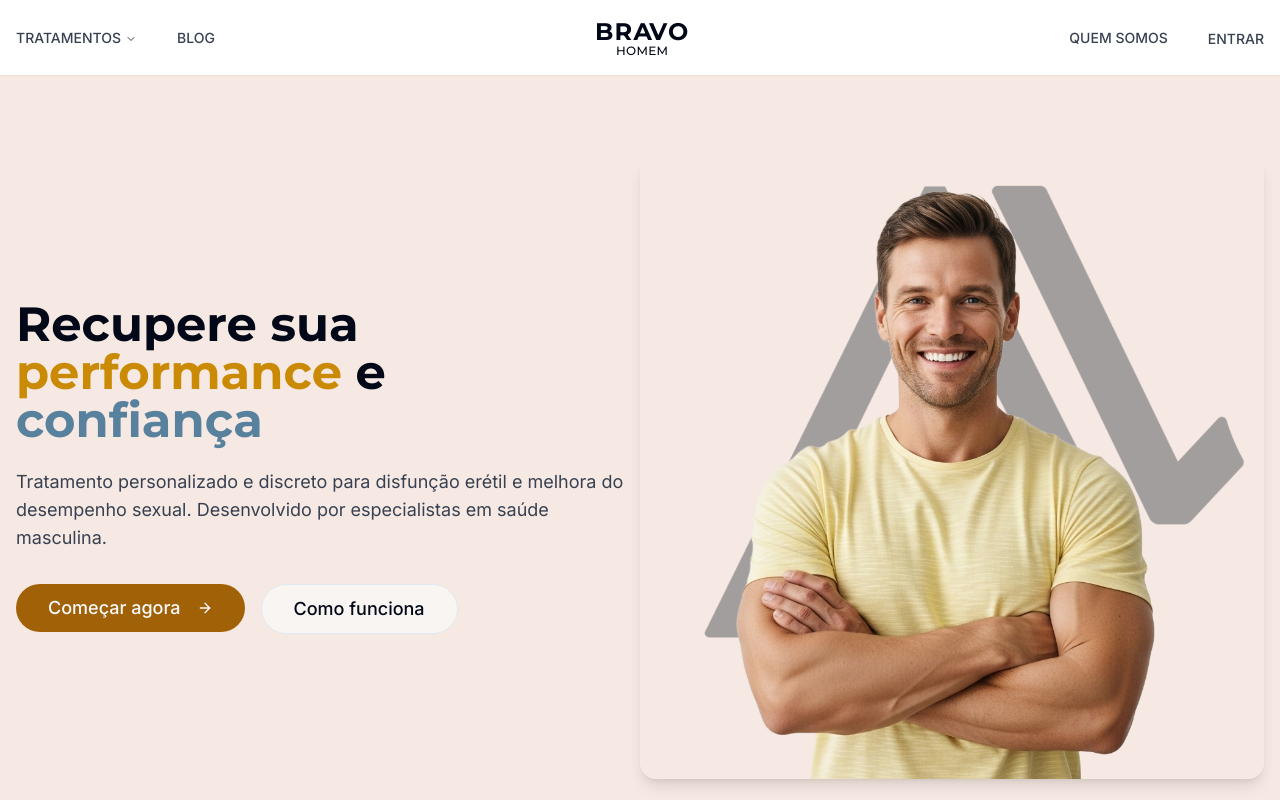
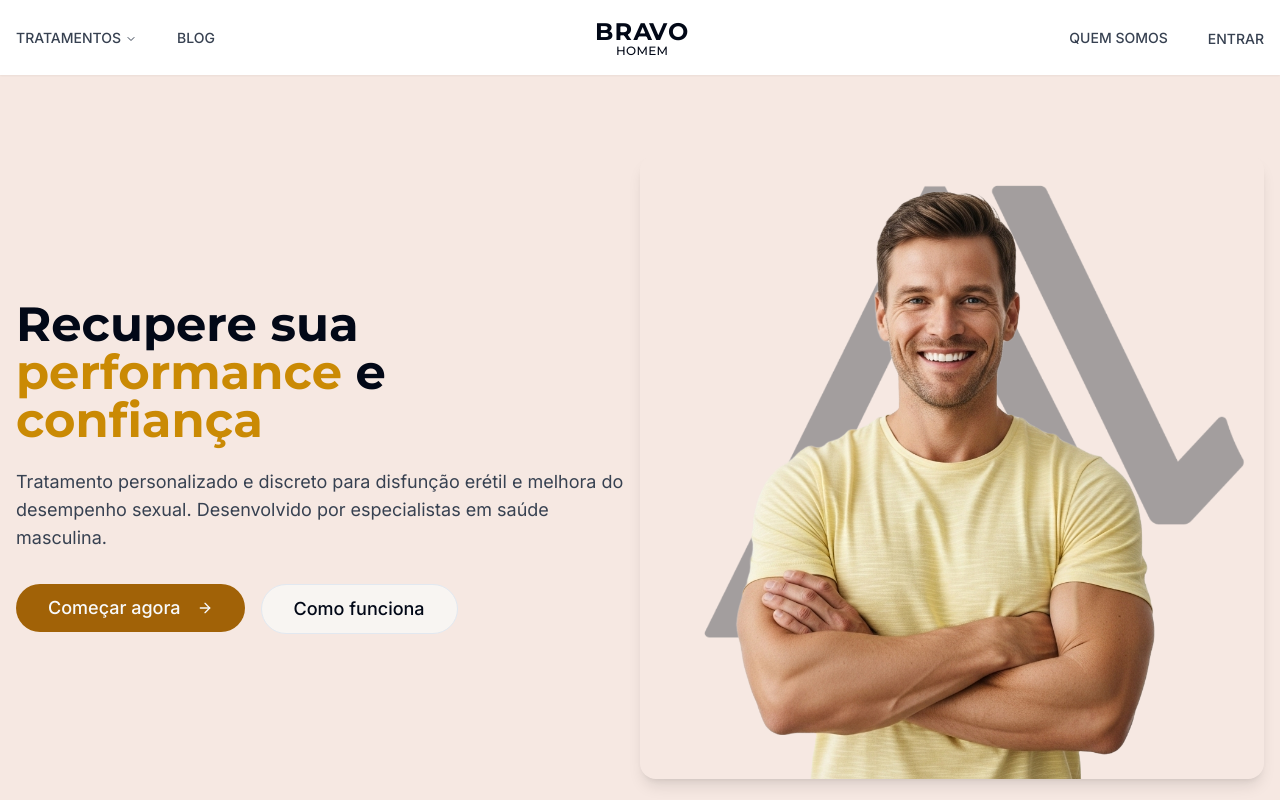
Before and after one commit to tiago-py/bravo-health-flow, a React (Vite) app: page /tratamento/disfuncao-eretil in a window 1280 px wide. Shown: the top 800 px of the page. Built offline with nearby package versions, Linux system fonts and the light colour scheme.

Commit message:
Code edited in Lovable Code Editor
Edited UI in Lovable

```diff
--- a/src/pages/public/TratamentoEretilPage.tsx
+++ b/src/pages/public/TratamentoEretilPage.tsx
@@ -11,7 +11,7 @@ const TratamentoEretilPage = () => {
           <div className="flex flex-col md:flex-row items-center">
             <div className="md:w-1/2 mb-10 md:mb-0">
               <h1 className="text-4xl md:text-5xl font-bold mb-6">
-                Recupere sua <span className="text-yellow-600">performance</span> e <span className="text-bravo-blue">confiança</span>
+                Recupere sua <span className="text-yellow-600">performance</span> e <span className="text-yellow-600">confiança</span>
               </h1>
               <p className="text-lg text-gray-700 mb-8">
                 Tratamento personalizado e discreto para disfunção erétil e melhora do desempenho sexual. Desenvolvido por especialistas em saúde masculina.
```
